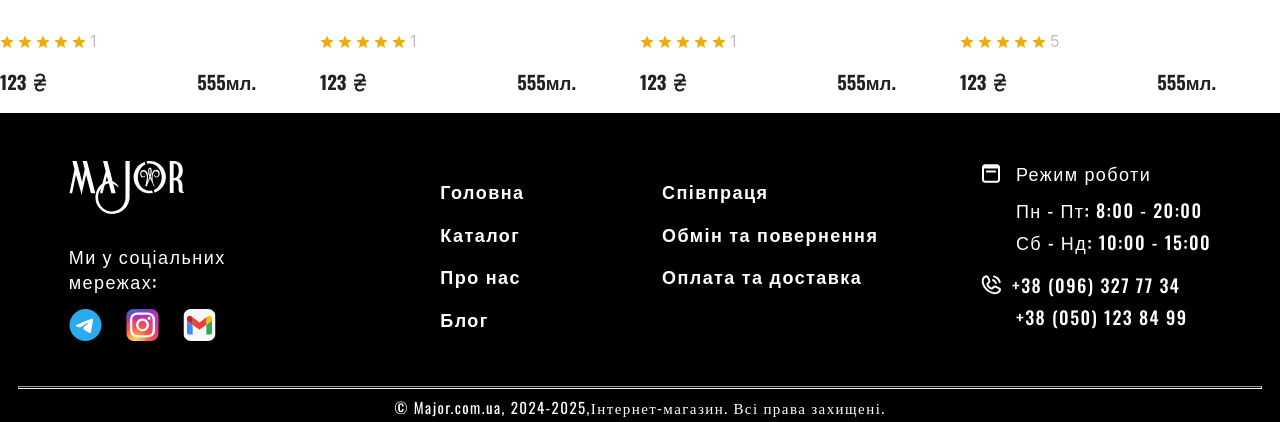
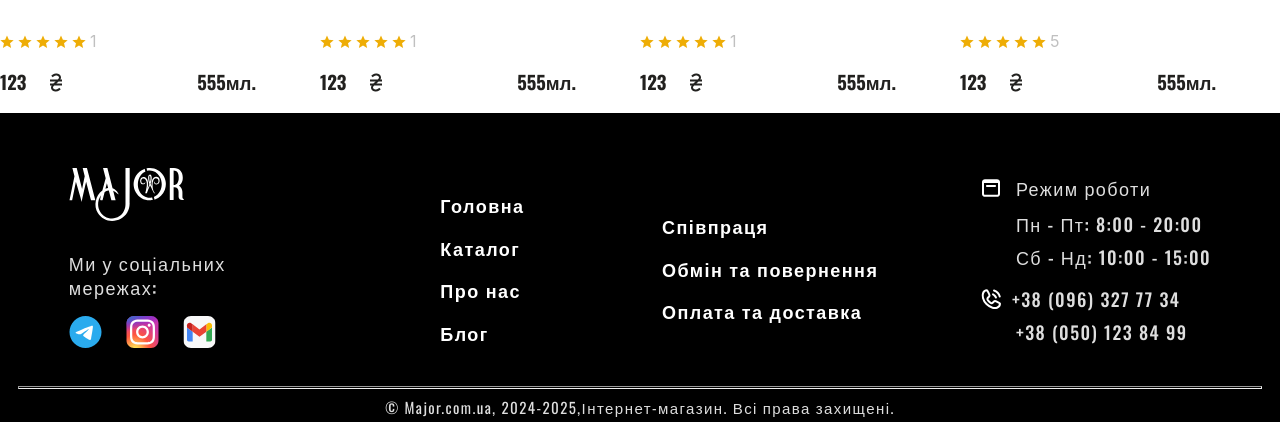
Before and after one commit to onlinestoreteam567/major, a React (Vite) app in the folder client/: page / in a window 1280 px wide. Shown: the part 1304-1726 px from the top of the page. Built offline with nearby package versions, Linux system fonts and the light colour scheme.

Commit message:
Updated code after code review

```diff
--- a/client/src/components/Footer/index.module.scss
+++ b/client/src/components/Footer/index.module.scss
@@ -1,18 +1,15 @@
-@import "/src/styles/variables.scss";
-@import "/src/styles/mixins.scss";
+@import "../../styles/mixins.scss";
 
 // TODO Add user-select: none to Calendar icon
 
 footer {
-  @include flex(column, null, center, null);
+  @include flex(column, null, center);
 
-  @include text(
-    $font-main,
-    $font-size-medium,
-    $font-weight-medium,
-    $line-height-base,
-    $letter-spacing-base
-  );
+  font-family: $font-main;
+  font-size: $font-size-medium;
+  font-weight: $font-weight-medium;
+  line-height: $line-height-base;
+  letter-spacing: $letter-spacing-base;
 
   box-sizing: border-box;
   padding-top: 48px;
@@ -23,10 +20,11 @@ footer {
 
 .topSection {
   @include HeightWidth(254px, 100%);
-  @include flex(null, space-around, null, null);
+  @include flex(null, space-around);
 
   .logoAndSocialsSection {
-    @include flex(column, null, start, 30px);
+    @include flex(column, null, start);
+    gap: 30px;
     width: 234px;
 
     ul {
@@ -75,7 +73,11 @@ footer {
   }
 
   p {
-    @include text(Oswald, 15px, $font-weight-base, 18px, null, null);
+    @include text;
+    // font-family: $font-main;
+    font-size: 15px;
+    font-weight: $font-weight-base;
+    line-height: 18px;
 
     text-align: center;
   }
--- a/client/src/components/Header/index.module.scss
+++ b/client/src/components/Header/index.module.scss
@@ -1,4 +1,3 @@
-@import "../../styles/variables.scss";
 @import "../../styles/mixins.scss";
 
 header {
@@ -23,14 +22,14 @@ header {
 
         li {
           cursor: pointer;
-          @include text(
-            $font-main,
-            $font-size-medium,
-            $font-weight-medium,
-            $line-height-base,
-            $letter-spacing-base,
-            $header-link-color
-          );
+
+          font-family: $font-main;
+          font-size: $font-size-medium;
+          font-weight: $font-weight-medium;
+          line-height: $line-height-base;
+          letter-spacing: $letter-spacing-base;
+          color: $header-link-color;
+
           transition: 0.6s;
 
           &:hover {
@@ -43,7 +42,8 @@ header {
 
     .rightSection {
       width: 100%;
-      @include flex(row, end, center, 24px);
+      @include flex(row, end, center);
+      gap: 24px;
       position: relative;
 
       img {
--- a/client/src/components/UI/BestSellersBanner/BestSellerCard.jsx
+++ b/client/src/components/UI/BestSellersBanner/BestSellerCard.jsx
@@ -1,7 +1,7 @@
 import PropTypes from "prop-types";
 import cl from "./index.module.scss";
 import stars from "../../../assets/svg/banners/stars.svg";
-import hryvniaSymbol from "/src/assets/svg/hryvnia.svg";
+import hryvniaSymbol from "../../../assets/svg/hryvnia.svg";
 
 //* cardData example:
 //* cardData={{
--- a/client/src/components/UI/BestSellersBanner/index.module.scss
+++ b/client/src/components/UI/BestSellersBanner/index.module.scss
@@ -1,5 +1,4 @@
-@import "../../../styles/variables.scss";
-@import "/src/styles/mixins.scss";
+@import "../../../styles/mixins.scss";
 
 .card {
   width: 80%;
@@ -15,19 +14,25 @@
   @include flexRowGap(4px);
 
   span {
-    @include text(inter, $font-size-base, null, 19.2px, null, #c0c0c0);
+    font-family: inter;
+    font-size: $font-size-base;
+    line-height: 19.2px;
+    color: #c0c0c0;
   }
 }
 
 .cardFooter {
-  @include flex(row, space-between, center, null);
+  @include flex(row, space-between, center);
 
   h3 {
-    @include text($font-main, null, $font-weight-bold, null, null, #22211f);
+    font-family: $font-main;
+    font-weight: $font-weight-bold;
+    color: #22211f;
 
     font-synthesis: weight;
 
-    @include flex(row, null, center, 8px);
+    @include flex(row, null, center);
+    gap: 24px;
   }
 }
 
--- a/client/src/components/UI/SearchInput/SearchInput.jsx
+++ b/client/src/components/UI/SearchInput/SearchInput.jsx
@@ -1,7 +1,7 @@
 import { useMemo } from "react";
 import PropTypes from "prop-types";
 import cl from "./index.module.scss";
-import hryvniaSymbol from "/src/assets/svg/hryvnia.svg";
+import hryvniaSymbol from "../../../assets/svg/hryvnia.svg";
 
 // Array of products example
 const products = [
@@ -51,7 +51,7 @@ function SearchInput({ setIsShowInput, inputValue, setInputValue }) {
   const handleCloseInput = () => {
     clearTimeout();
     setTimeout(() => {
-      setIsShowInput(true);
+      setIsShowInput(false);
     }, 500);
   };
 
--- a/client/src/components/UI/SearchInput/index.module.scss
+++ b/client/src/components/UI/SearchInput/index.module.scss
@@ -1,5 +1,4 @@
-@import "/src/styles/variables.scss";
-@import "/src/styles/mixins.scss";
+@import "../../../styles/mixins.scss";
 
 search {
   background-color: #ffffff;
@@ -12,15 +11,12 @@ search {
     @include HeightWidth(40px, 300px);
     max-width: 300px;
     max-height: 40px;
+    font-family: $font-main;
+    font-size: $font-size-small;
+    font-weight: $font-weight-base;
+    line-height: $line-height-small;
+    letter-spacing: $letter-spacing-small;
 
-    @include text(
-      $font-main,
-      $font-size-small,
-      $font-weight-base,
-      $line-height-small,
-      $letter-spacing-small,
-      null
-    );
     background-image: url("../../../assets/svg/header/searchInSearchBar.svg");
     background-repeat: no-repeat;
     background-position: 12px center;
@@ -44,15 +40,12 @@ search {
 
   .searchResultsSection {
     padding: 0 12px;
-
-    @include text(
-      $font-main,
-      $font-size-small,
-      $font-weight-base,
-      $line-height-small,
-      $letter-spacing-small,
-      black
-    );
+    font-family: $font-main;
+    font-size: $font-size-small;
+    font-weight: $font-weight-base;
+    line-height: $line-height-small;
+    letter-spacing: $letter-spacing-small;
+    color: black;
 
     hr {
       color: #c0c0c0;
--- a/client/src/index.scss
+++ b/client/src/index.scss
@@ -1,5 +1,4 @@
 // Import styles
-@import "./styles/variables.scss";
 @import "./styles/mixins.scss";
 
 // Global styles
--- a/client/src/styles/mixins.scss
+++ b/client/src/styles/mixins.scss
@@ -1,9 +1,14 @@
-@mixin flex($direction: row, $justify: center, $align: center, $gap) {
+@import "./variables.scss";
+
+@mixin flex($direction: row, $justify: center, $align: center) {
   display: flex;
   flex-direction: $direction;
   justify-content: $justify;
   align-items: $align;
-  gap: $gap;
+}
+
+@mixin text {
+  font-family: $font-main;
 }
 
 @mixin flexRowGap($gap) {
@@ -23,22 +28,6 @@
   left: $left;
 }
 
-@mixin text(
-  $font-family,
-  $font-size,
-  $font-weight,
-  $line-height,
-  $letter-spacing,
-  $color: white
-) {
-  font-family: $font-family;
-  font-size: $font-size;
-  font-weight: $font-weight;
-  line-height: $line-height;
-  letter-spacing: $letter-spacing;
-  color: $color;
-}
-
 @mixin HeightWidth($height, $width) {
   height: $height;
   width: $width;
```
